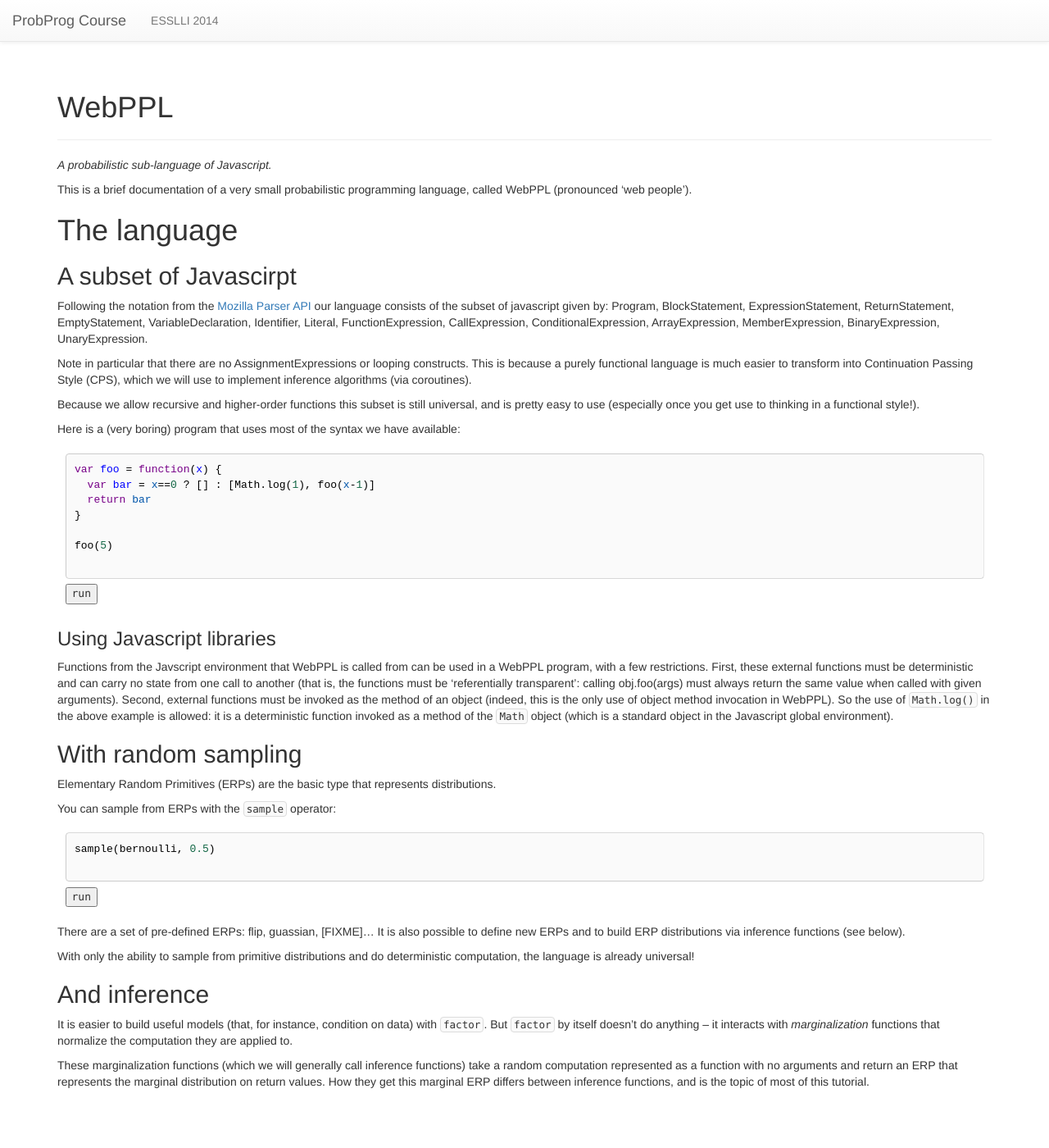
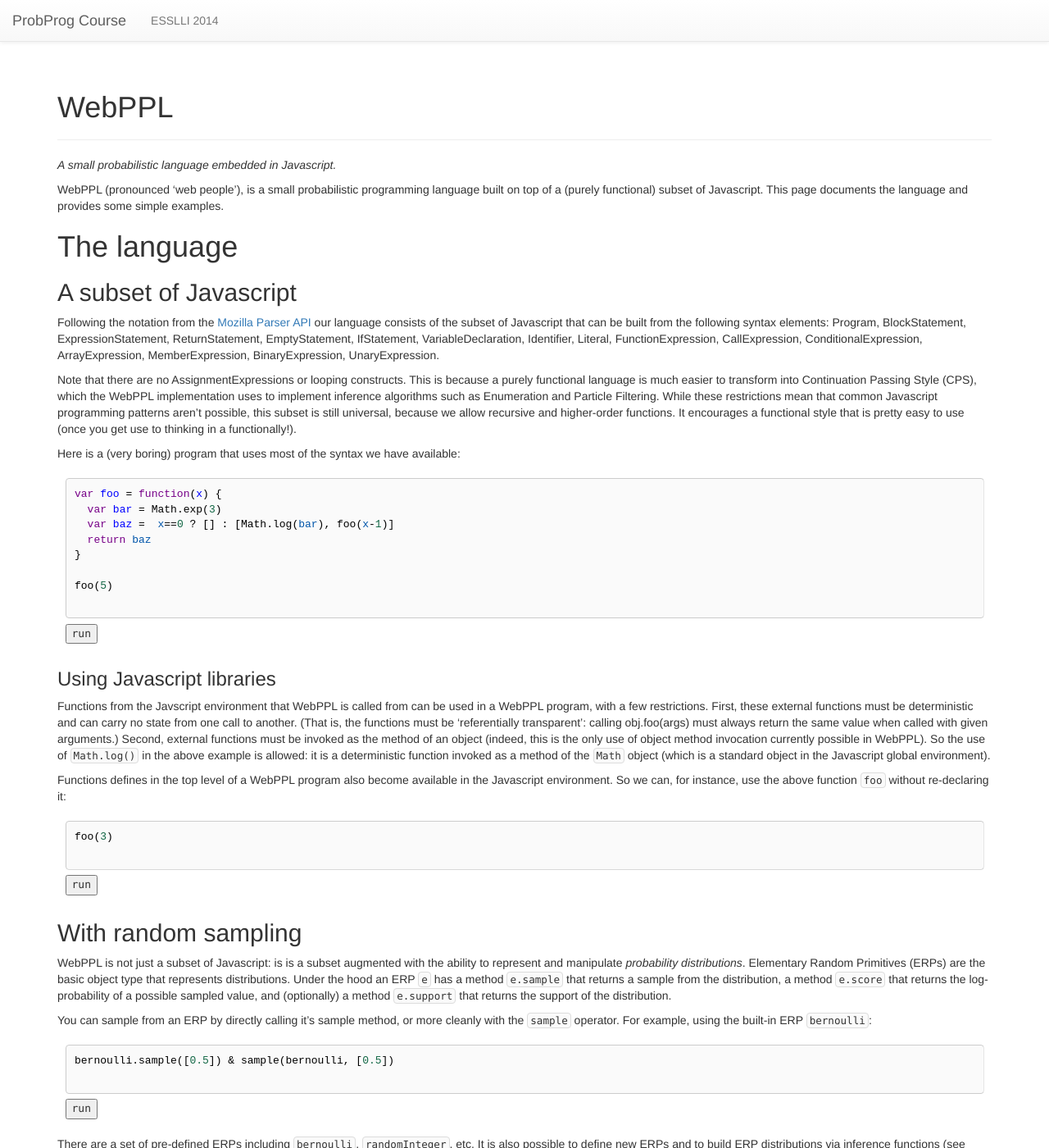
Before and after one commit to probmods/dippl, a Jekyll site: the page built from lectures/WebPPL.md, in a window 1280 px wide and 1400 px high. Shown: the whole window at 82% size. Built offline with Jekyll 4.4.1, drawn with Linux system fonts in a browser that asks for light colours; nearby versions of some CDN libraries; library files that are not in the unit come from our copies; some of the changed text lies outside the part shown.

Commit message:
some editing

```diff
--- a/lectures/WebPPL.md
+++ b/lectures/WebPPL.md
@@ -1,29 +1,29 @@
 ---
 layout: lecture
 title: WebPPL
-description: A probabilistic sub-language of Javascript.
+description: A small probabilistic language embedded in Javascript.
 ---
 
 
-This is a brief documentation of a very small probabilistic programming language, called WebPPL (pronounced 'web people').
+WebPPL (pronounced 'web people'), is a small probabilistic programming language built on top of a (purely functional) subset of Javascript. This page documents the language and provides some simple examples.
 
 # The language
 
-## A subset of Javascirpt
+## A subset of Javascript
 
-Following the notation from the [Mozilla Parser API](https://developer.mozilla.org/en-US/docs/Mozilla/Projects/SpiderMonkey/Parser_API) our language consists of the subset of javascript given by:
-Program, BlockStatement, ExpressionStatement, ReturnStatement, EmptyStatement, VariableDeclaration, Identifier, Literal, FunctionExpression, CallExpression, ConditionalExpression, ArrayExpression, MemberExpression, BinaryExpression, UnaryExpression.
+Following the notation from the [Mozilla Parser API](https://developer.mozilla.org/en-US/docs/Mozilla/Projects/SpiderMonkey/Parser_API) our language consists of the subset of Javascript that can be built from the following syntax elements:
+Program, BlockStatement, ExpressionStatement, ReturnStatement, EmptyStatement, IfStatement, VariableDeclaration, Identifier, Literal, FunctionExpression, CallExpression, ConditionalExpression, ArrayExpression, MemberExpression, BinaryExpression, UnaryExpression.
 
-Note in particular that there are no AssignmentExpressions or looping constructs. This is because a purely functional language is much easier to transform into Continuation Passing Style (CPS), which we will use to implement inference algorithms (via coroutines).
-
-Because we allow recursive and higher-order functions this subset is still universal, and is pretty easy to use (especially once you get use to thinking in a functional style!).
+Note that there are no AssignmentExpressions or looping constructs. This is because a purely functional language is much easier to transform into Continuation Passing Style (CPS), which the WebPPL implementation uses to implement inference algorithms such as Enumeration and Particle Filtering.
+While these restrictions mean that common Javascript programming patterns aren't possible, this subset is still universal, because we allow recursive and higher-order functions. It encourages a functional style that is pretty easy to use (once you get use to thinking in a functionally!).
 
 Here is a (very boring) program that uses most of the syntax we have available:
 
 ~~~~
 var foo = function(x) {
-  var bar = x==0 ? [] : [Math.log(1), foo(x-1)]
-  return bar
+  var bar = Math.exp(3)
+  var baz =  x==0 ? [] : [Math.log(bar), foo(x-1)]
+  return baz
 }
 
 foo(5)
@@ -31,20 +31,26 @@ foo(5)
 
 ### Using Javascript libraries
 
-Functions from the Javscript environment that WebPPL is called from can be used in a WebPPL program, with a few restrictions. First, these external functions must be deterministic and can carry no state from one call to another (that is, the functions must be 'referentially transparent': calling obj.foo(args) must always return the same value when called with given arguments). Second, external functions must be invoked as the method of an object (indeed, this is the only use of object method invocation in WebPPL). So the use of `Math.log()` in the above example is allowed: it is a deterministic function invoked as a method of the `Math` object (which is a standard object in the Javascript global environment).
+Functions from the Javscript environment that WebPPL is called from can be used in a WebPPL program, with a few restrictions. First, these external functions must be deterministic and can carry no state from one call to another. (That is, the functions must be 'referentially transparent': calling obj.foo(args) must always return the same value when called with given arguments.) Second, external functions must be invoked as the method of an object (indeed, this is the only use of object method invocation currently possible in WebPPL). So the use of `Math.log()` in the above example is allowed: it is a deterministic function invoked as a method of the `Math` object (which is a standard object in the Javascript global environment).
+
+Functions defines in the top level of a WebPPL program also become available in the Javascript environment. So we can, for instance, use the above function `foo` without re-declaring it:
+
+~~~
+foo(3)
+~~~
 
 
 ## With random sampling
 
-Elementary Random Primitives (ERPs) are the basic type that represents distributions.
+WebPPL is not just a subset of Javascript: is is a subset augmented with the ability to represent and manipulate *probability distributions*. Elementary Random Primitives (ERPs) are the basic object type that represents distributions. Under the hood an ERP `e` has a method `e.sample` that returns a sample from the distribution, a method `e.score` that returns the log-probability of a possible sampled value, and (optionally) a method `e.support` that returns the support of the distribution.
 
-You can sample from ERPs with the `sample` operator:
+You can sample from an ERP by directly calling it's sample method, or more cleanly with the `sample` operator. For example, using the built-in ERP `bernoulli`:
 
 ~~~~
-sample(bernoulli, 0.5)
+bernoulli.sample([0.5]) & sample(bernoulli, [0.5])
 ~~~~
 
-There are a set of pre-defined ERPs: flip, guassian, [FIXME]... It is also possible to define new ERPs and to build ERP distributions via inference functions (see below).
+There are a set of pre-defined ERPs including `bernoulli`, `randomInteger`, etc. It is also possible to define new ERPs and to build ERP distributions via inference functions (see below).
 
 With only the ability to sample from primitive distributions and do deterministic computation, the language is already universal!
 
@@ -53,6 +59,37 @@ With only the ability to sample from primitive distributions and do deterministi
 
 ## And inference
 
-It is easier to build useful models (that, for instance, condition on data) with `factor`. But `factor` by itself doesn't do anything -- it interacts with *marginalization* functions that normalize the computation they are applied to.
+WebPPL is equipped with a variety of implementations of *marginalization*: the operation of normalizing a (sub-)computation to construct the marginal distribution on return values. These marginalization functions (which we will generally call inference functions) take a random computation represented as a function with no arguments and return an ERP that represents the marginal distribution on return values. How they get this marginal ERP differs between inference functions, and is the topic of most of most of the [tutorial](../index.html).
 
-These marginalization functions (which we will generally call inference functions) take a random computation represented as a function with no arguments and return an ERP that represents the marginal distribution on return values. How they get this marginal ERP differs between inference functions, and is the topic of most of this tutorial.
+As an example consider a simple binomial distribution: the number of times that three fair coin tosses come up heads:
+
+~~~
+var binomial = function(){
+    var a = sample(bernoulli, [0.5])
+    var b = sample(bernoulli, [0.5])
+    var c = sample(bernoulli, [0.5])
+    return a + b + c}
+
+var binomialERP = Enumerate(binomial)
+
+binomialERP
+~~~
+
+Notice that the distribution on return values from `binomial()` and `sample(binomialERP)` are the same -- but `binomialERP` has already collapsed out the intermediate random choices.
+
+What if we wanted to adjust the above `binomial` computation to favor executions in which `a` or `b` was true? The `factor` keyword re-weights an execution by adding the given number to the log-probability of that execution. For instance:
+
+~~~
+var funnybinomial = function(){
+    var a = sample(bernoulli, [0.5])
+    var b = sample(bernoulli, [0.5])
+    var c = sample(bernoulli, [0.5])
+    factor( (a|b) ? 0 : -10)
+    return a + b + c}
+
+var funnybinomialERP = Enumerate(funnybinomial)
+
+sample(funnybinomialERP)
+~~~
+
+It is easier to build useful models (that, for instance, condition on data) with `factor`. But `factor` by itself doesn't do anything -- it interacts with *marginalization* functions that normalize the computation they are applied to. For this reason running a computation with `factor` in it at the top level -- that is, not inside a marginalization operator -- results in an error. Try running `funnybinomial` directly....
```
